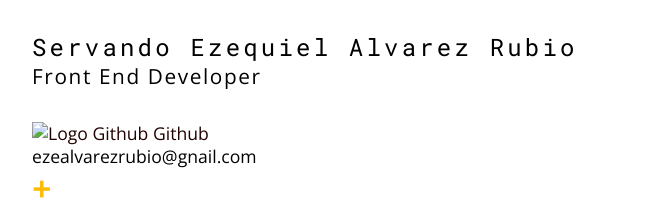
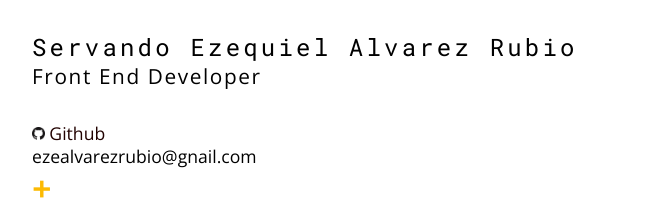
Before and after one commit to Changuitoss/portfolio, a website: page index.html in a window 1280 px wide. Shown: the top 212 px of the page, without its empty margins (32-677 px from the left). Drawn offline with nearby package versions, Linux system fonts and the light colour scheme; files that its build step writes are made by us from their sources; the site is published under a folder, as on GitHub Pages, so addresses that start at the root find nothing.

Commit message:
Correccion logo Github

```diff
--- a/index.html
+++ b/index.html
@@ -14,7 +14,7 @@
       <h1 class="encabezado__nombre">Servando Ezequiel Alvarez Rubio</h1>
       <h2 class="encabezado__developer">Front End Developer</h2>
       <a href="https://github.com/Changuitoss/" target="blank" class="encabezado__git">
-        <img src="/src/img/GitHub-Mark-32px.png" alt="Logo Github" class="encabezado__git--logo">
+        <img src="./src/img/GitHub-Mark-32px.png" alt="Logo Github" class="encabezado__git--logo">
         Github
       </a>
       <p class="encabezado__mail">ezealvarezrubio@gnail.com</p>
```
